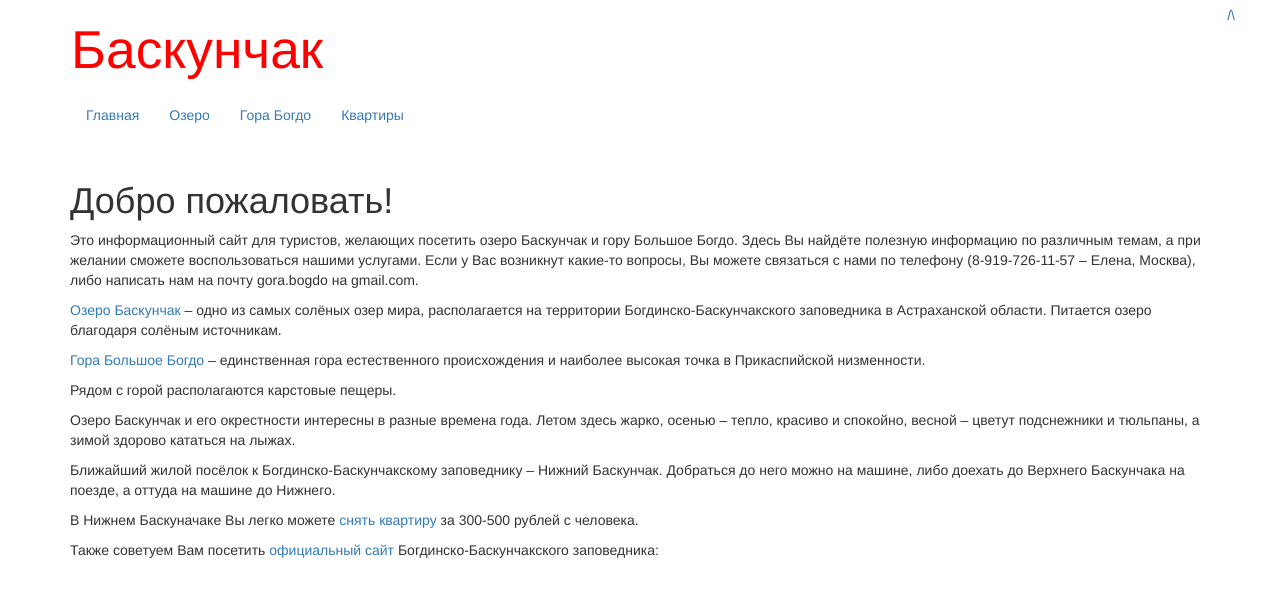
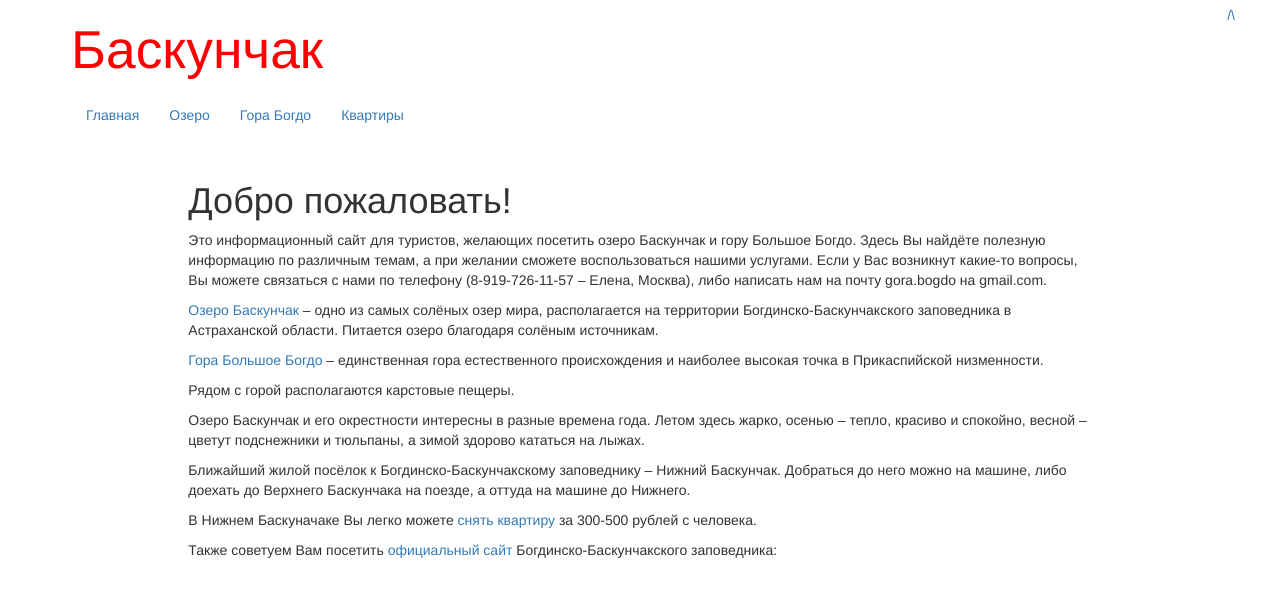
Before and after one commit to Baskunchak/baskunchak.github.io, a Jekyll site: the page built from index.md, in a window 1280 px wide. Shown: the top 597 px of the page. Built offline with Jekyll 4.4.1, drawn with Linux system fonts in a browser that asks for light colours.

Commit message:
add paddings

```diff
--- a/css/style.css
+++ b/css/style.css
@@ -1,3 +1,15 @@
+.main {
+    padding-left: 100pt;
+    padding-right: 100pt;
+}
+
+@media (max-width: 980px) {
+    .main {
+        padding-left: 0;
+        padding-right: 0;
+    }
+}
+
 .header h1 {
     font-size: 40pt;
     color: red;
```
